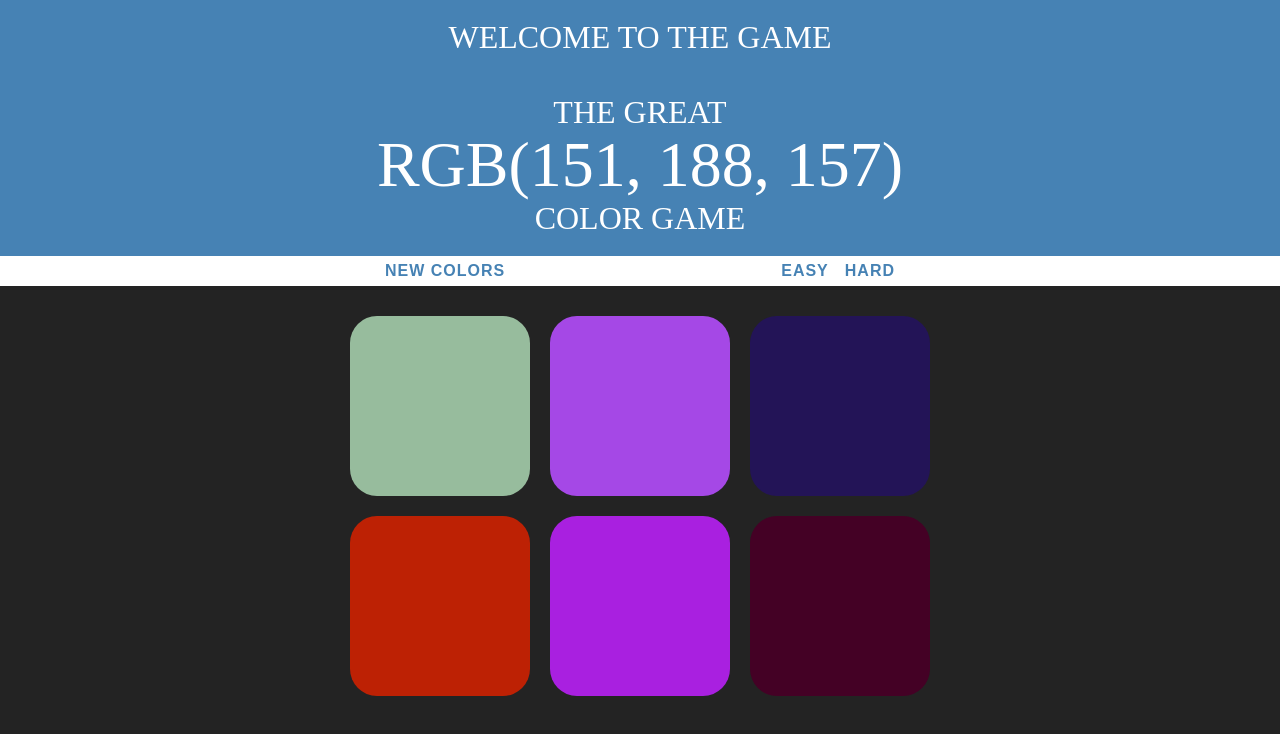
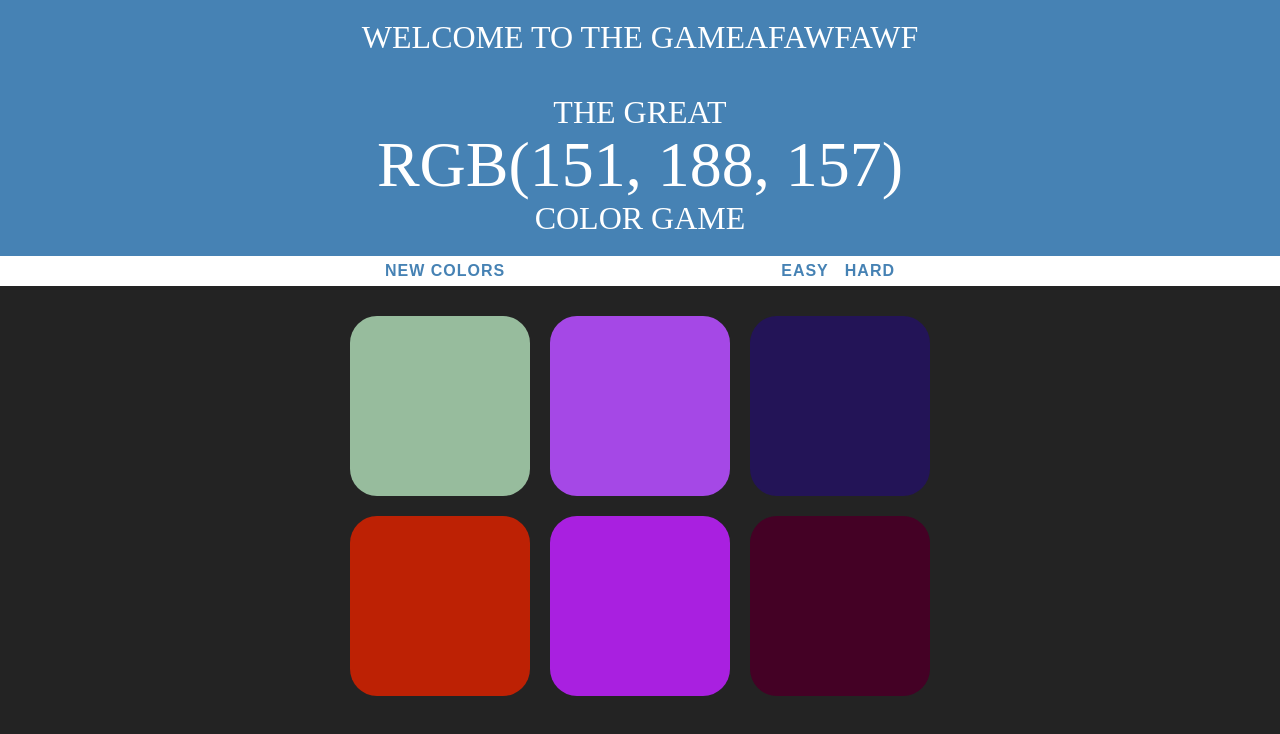
Before and after one commit to AbhimanyuAtri/Color-Game, a plain HTML site: page Color Game.html in a window 1280 px wide. Drawn offline with Linux system fonts and the light colour scheme.

Commit message:
First Commit

```diff
--- a/Color Game.html
+++ b/Color Game.html
@@ -6,7 +6,7 @@
     <link rel="stylesheet" href="Color Game.css">
   </head>
   <body>
-    <h1>Welcome to the game</h1>
+    <h1>Welcome to the gameafawfawf</h1>
     <h1>The Great <br>
       <span id="colorDisplay"></span> <br>
       Color Game</h1>
```
